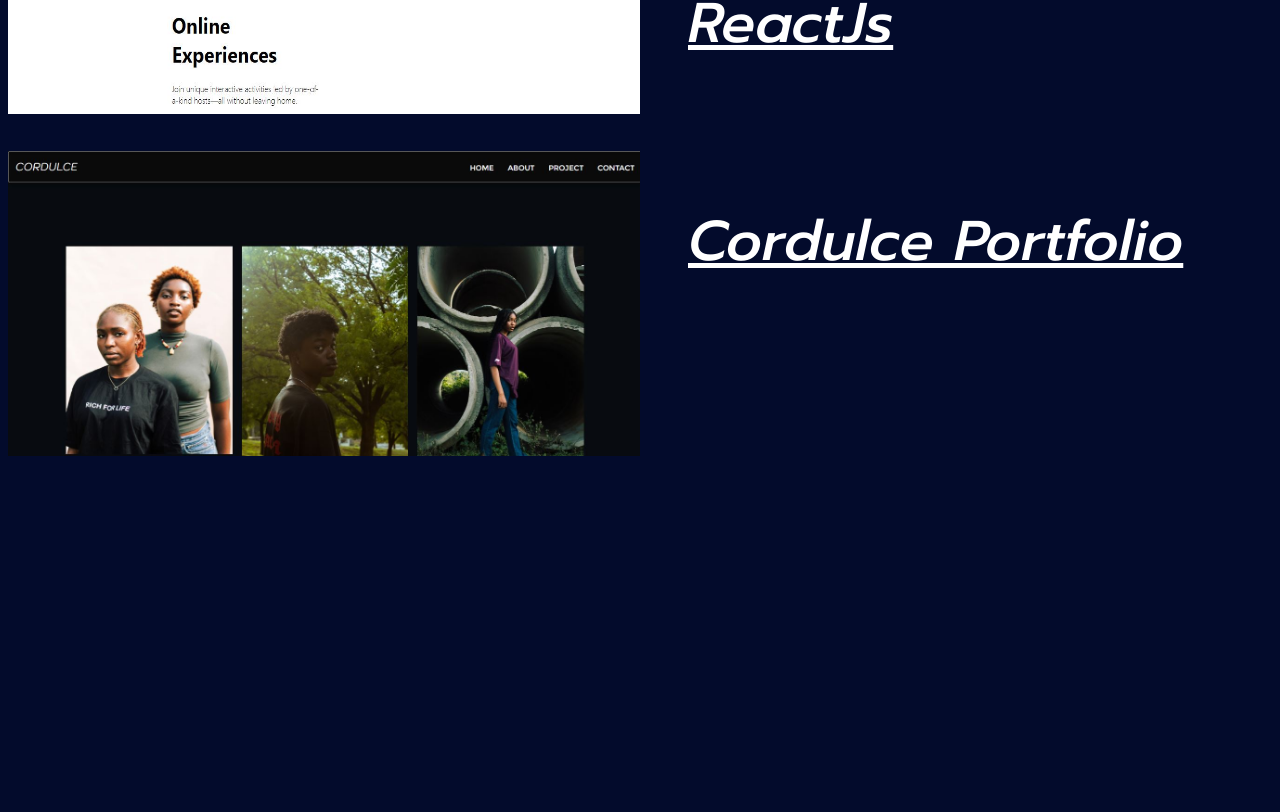
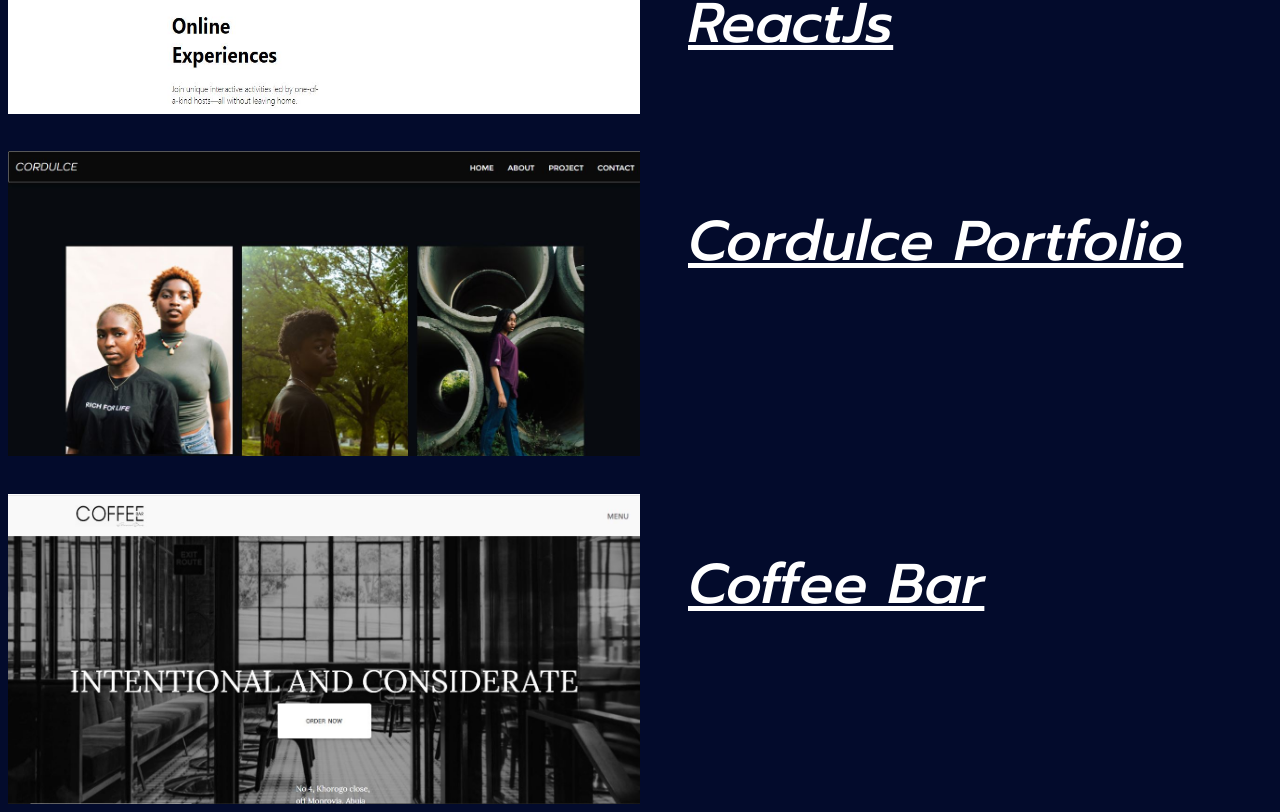
Before and after one commit to jindudimuna/jindu-s-portfolio, a website built with Parcel: page Project.html in a window 1280 px wide. Shown: the part 1294-2106 px from the top of the page. Before the commit the page ends 1758 px from the top, so only its background shows below. Built offline with nearby package versions, Linux system fonts and the light colour scheme; a web font is replaced by a local one.

Commit message:
new project

```diff
--- a/Project.html
+++ b/Project.html
@@ -57,5 +57,11 @@ href="https://cdnjs.cloudflare.com/ajax/libs/animate.css/4.1.1/animate.min.css"
         <img src="./cordulce.jpg" class="pics" />
         <a href="https://cordulce.netlify.app/" class="img-text">Cordulce Portfolio</a>
         </div>
+
+
+      <div class="mobile" >
+        <img src="./coffeebar.jpg" class="pics" />
+        <a href="https://coffeeshopbyjd.netlify.app/" class="img-text">Coffee Bar</a>
+        </div>
   </div>
 </body>
```
Also changed, not shown: coffeebar.jpg (added).
